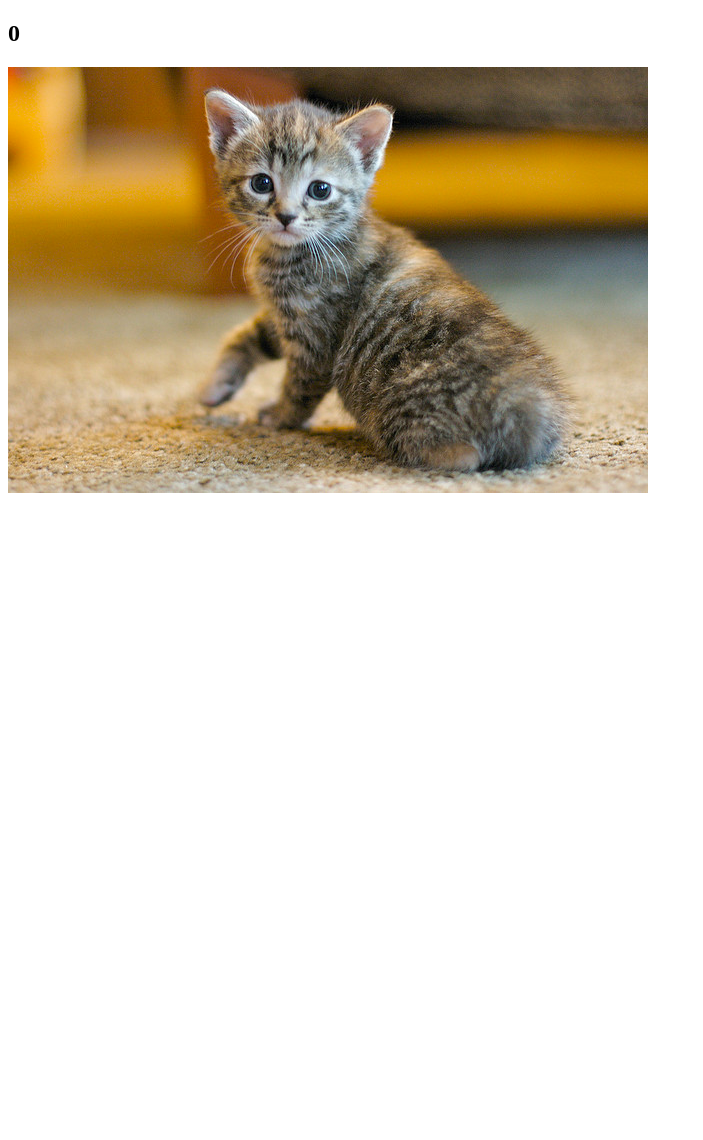
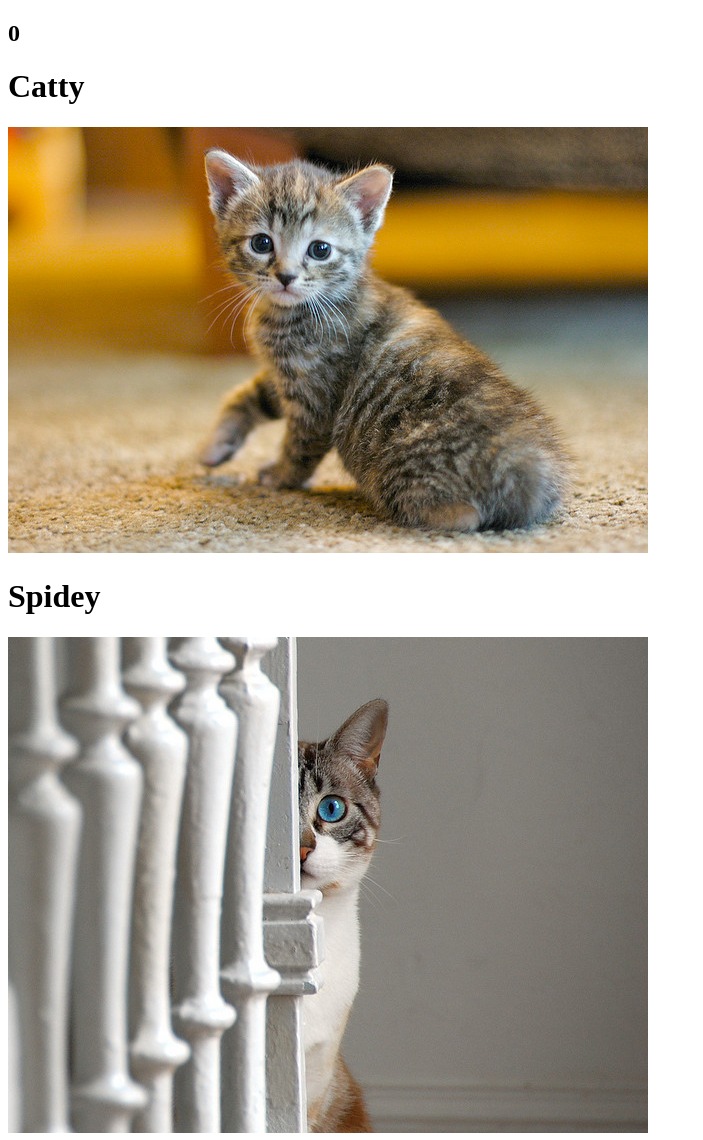
Before and after one commit to LionOfJudah2517/Cat-Clicker, a plain HTML site: page index.html in a window 1280 px wide. Shown: the whole page, without its empty margins (0-703 px from the left). Before the commit the page ends 800 px from the top, so only its background shows below. Drawn offline with Linux system fonts and the light colour scheme.

Commit message:
Changes made due to requirements

```diff
--- a/index.html
+++ b/index.html
@@ -8,8 +8,11 @@
   <div>
     <h2 id ="output">0</h2>
   </div>
-  <div>
-    <a id ="catclick" href="#"><img src="img/catclick.jpg" alt="Picture for cat clicker."></a>
+  <div id="catOne">
+    <a id ="catclickone" href="#"><img src="img/catclick.jpg" alt="Picture for cat clicker."></a>
+  </div>
+  <div id="catTwo">
+    <a id ="catclicktwo" href="#"><img src="img/spidey.jpg" alt="Picture two for cat clicker."></a>
   </div>
 <script src="jquery/dist/jquery.min.js"></script>
 <script src="js/main.js"></script>
--- a/js/main.js
+++ b/js/main.js
@@ -1,7 +1,15 @@
 //JavaScript file
+
+var catNameOne = "Catty";
+var catNameTwo = "Spidey";
+
 $(document).ready(function() {
-  $("#catclick").click(function() {
+  $("#catclickone").click(function() {
       $('#output').html(function(i, val) { return +val+1 });
   });
-
+  $("#catclicktwo").click(function() {
+      $('#output').html(function(i, val) { return +val+1 });
+  });
+  $("#catOne").prepend("<h1>" + catNameOne + "</h1>");
+  $("#catTwo").prepend("<h1>" + catNameTwo + "</h1>");
 });
```
Also changed, not shown: img/spidey.jpg (added), 3 other files.
